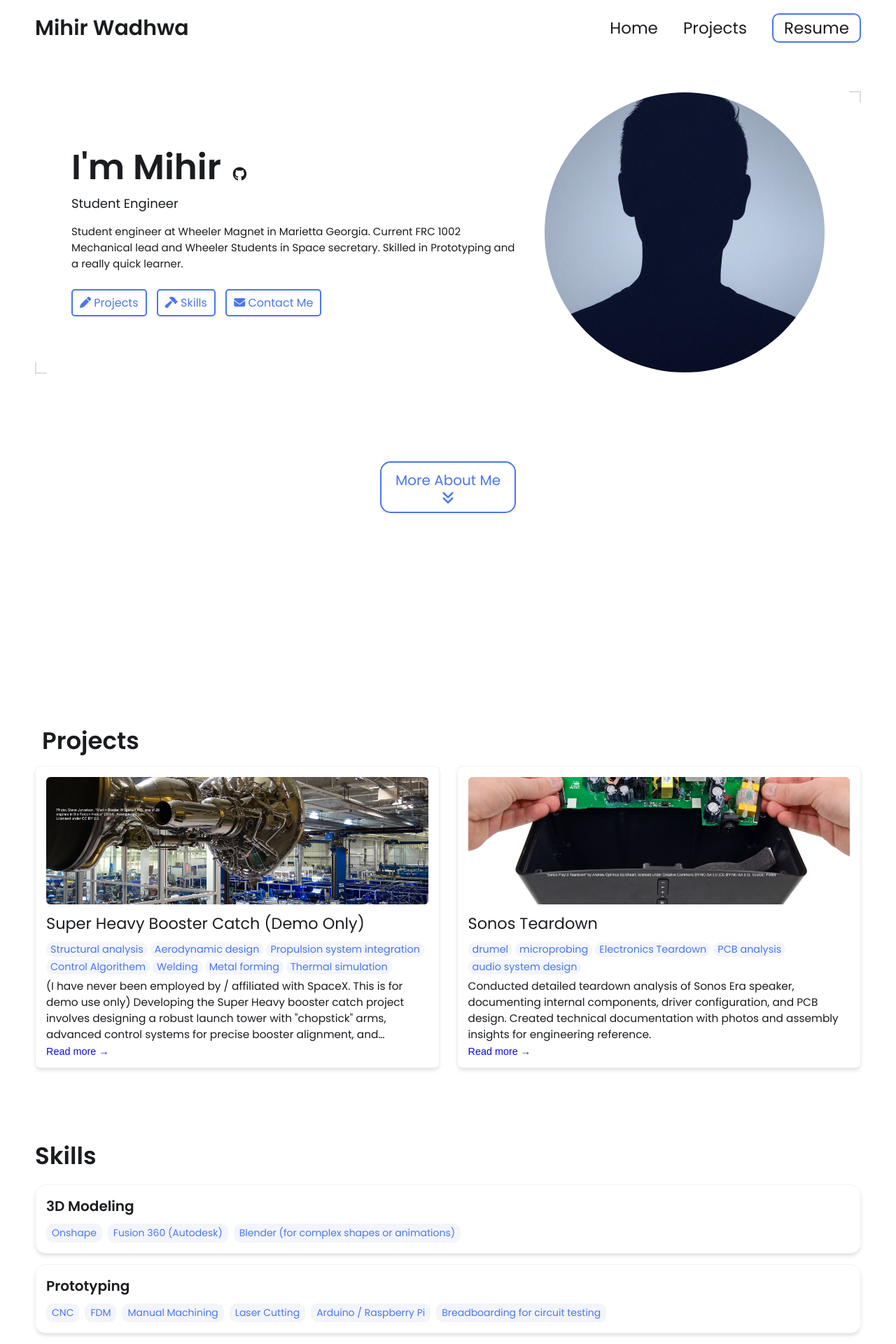
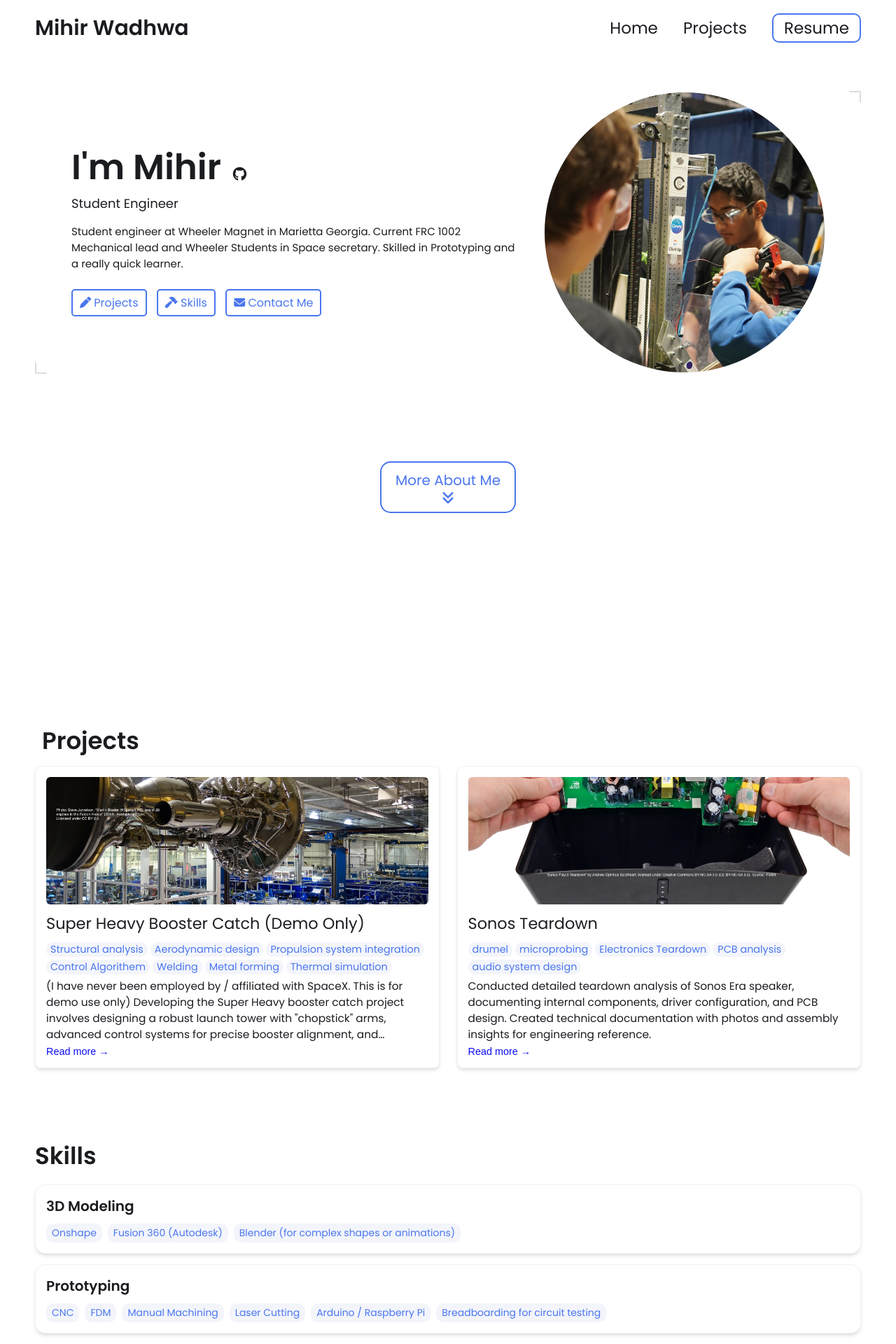
Before and after one commit to mihirwadhwa27/mihirwadhwa27.github.io, a Jekyll site: the page built from index.html, in a window 1280 px wide. Shown: the top 1920 px of the page at 70% size. Built offline with Jekyll 4.4.1, drawn with Linux system fonts in a browser that asks for light colours.

Commit message:
Update _config.yml

```diff
--- a/_config.yml
+++ b/_config.yml
@@ -19,7 +19,7 @@ description: >- # dont remove this line. this will ignore all new lines until th
   Skilled in Prototyping and a really quick learner.
 
 # Place your profile image in /assets/images/profile-image/folder and edit the file name
-profile_image: ./assets/images/profile-image/avatar.jpeg
+profile_image: ./assets/images/profile-image/pfp.jpg
 
 
 # Link your resume
```
